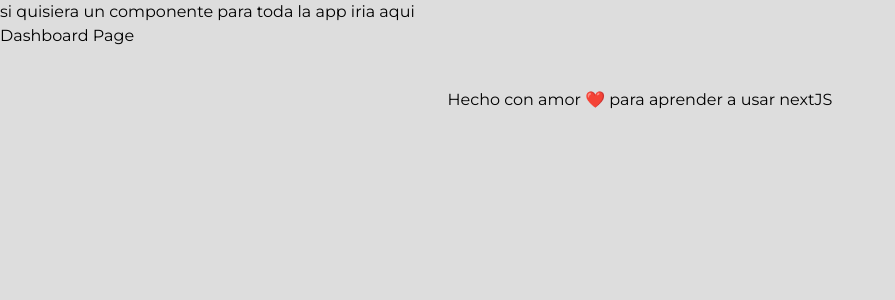
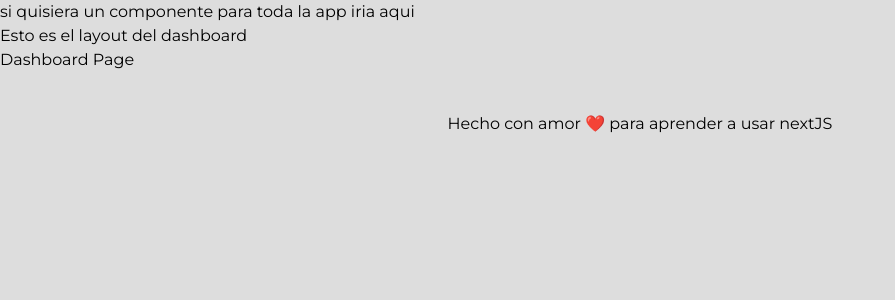
Before and after one commit to PascuFCalvo/NextJS, a Next.js app: page /dashboard in a window 1280 px wide. Shown: the top 300 px of the page, without its empty margins (0-895 px from the left). Built offline with nearby package versions, Linux system fonts and the light colour scheme; a web font is replaced by a local one.

Commit message:
feat: creating a layout only for dashboard section and childrens

```diff
--- /dev/null
+++ b/app/dashboard/layout.tsx
@@ -0,0 +1,8 @@
+export default function Layout({ children }: { children: React.ReactNode }) {
+  return (
+    <section>
+      <p>Esto es el layout del dashboard</p>
+      {children}
+    </section>
+  );
+}
```
